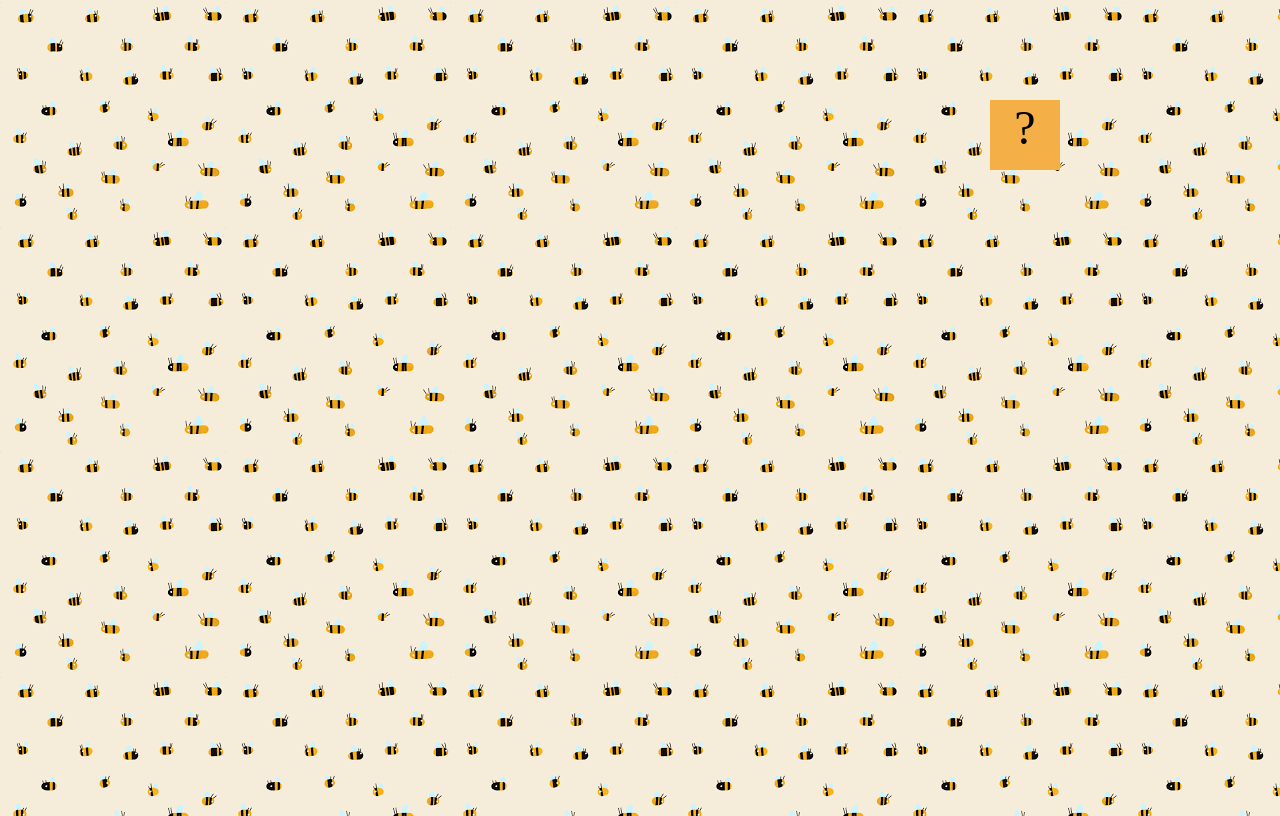
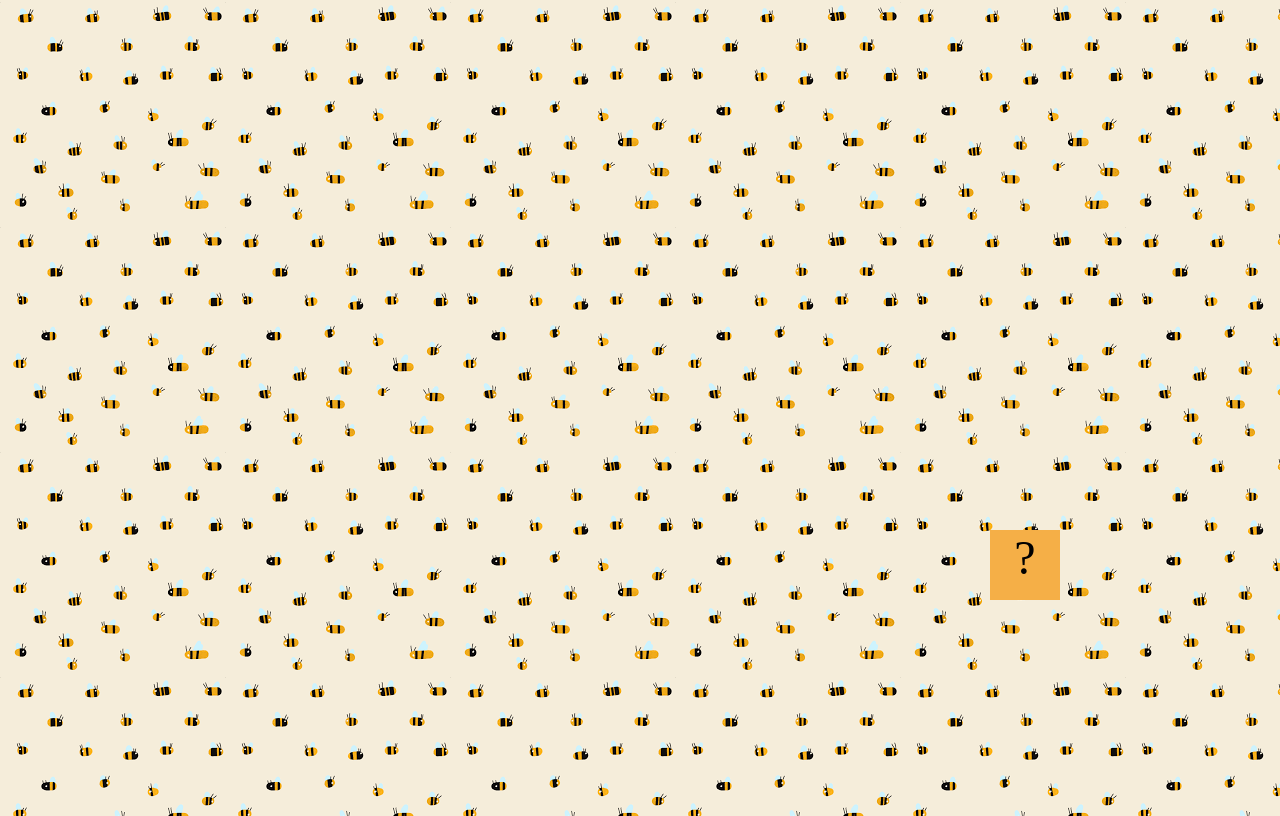
Before and after one commit to elizabethkinchen/elizabethkinchen.github.io, a plain HTML site: page projects/bouncing-box/index.html in a window 1280 px wide. Drawn offline with Linux system fonts and the light colour scheme.

Commit message:
bouncing baby boy

```diff
--- a/projects/bouncing-box/index.html
+++ b/projects/bouncing-box/index.html
@@ -42,7 +42,7 @@
 			var box = jQuery('.box');	// reference to the HTML .box element
 			var board = jQuery('.board');	// reference to the HTML .board element
 			var boardWidth = board.width();	// the maximum X-Coordinate of the screen
-
+			var boardHeight = jQuery(window).height(); // the maximum Y-Coordinate of the screen
 			// Every 50 milliseconds, call the update Function (see below)
 			setInterval(update, 50);
 
@@ -50,8 +50,9 @@
 			box.on('click', handleBoxClick);
 
 			// moves the Box to a new position on the screen along the X-Axis
-			function moveBoxTo(newPositionX) {
+			function moveBoxTo(newPositionX, newPositionY) {
 				box.css("left", newPositionX);
+				box.css("top", newPositionY);
 			}
 
 			// changes the text displayed on the Box
@@ -65,8 +66,10 @@
 
 			// TODO 2 - Variable declarations
 				var positionX = 0;
+				var positionY = 0;
 				var points = 0;
 				var speed = 10;
+				var speedY = 10;
 
 			/*
 			This Function will be called 20 times/second. Each time it is called,
@@ -74,13 +77,20 @@
 			turn it around!
 			*/
 			function update() {
-				moveBoxTo(positionX);
+				moveBoxTo(positionX, positionY);
 				positionX = positionX + speed;
-				if (positionX > boardWidth){
+				positionY = positionY + speedY;
+				if (positionX > boardWidth - 50){
 					speed = -speed;
 				}
 				else if (positionX < 0){
 					speed = -speed;
+				}
+				if (positionY > boardHeight - 50){
+					speedY = -speedY;
+				}
+				else if (positionY < 0){
+					speedY = -speedY;
 				}
 			};
 
@@ -91,6 +101,7 @@
 			*/
 			function handleBoxClick() {
 				positionX = 0;
+				positionY = 0;
 				points = points + 1;
 				changeBoxText(points);
 				if(speed > 0 ){
@@ -99,6 +110,12 @@
 				else if(speed < 0){
 					speed = speed - 3;
 				}
+				if(speedY > 0 ){
+					speedY = speedY + 3;
+				}
+				else if(speedY < 0){
+					speedY = speedY - 3;
+				}
 			};
 		})();
 	</script>
```
